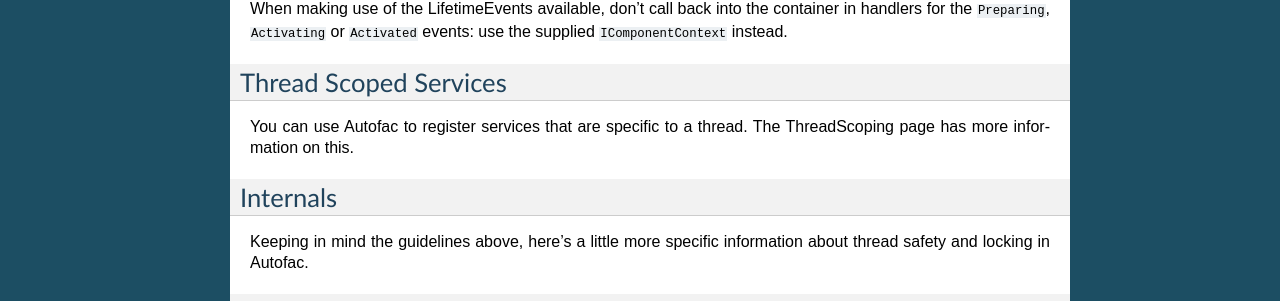
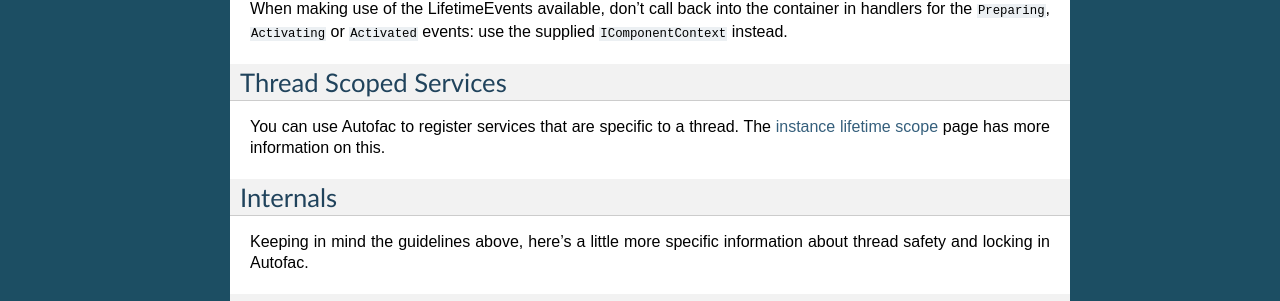
Before and after one commit to autofac/Documentation, a Sphinx documentation site: the page built from docs/advanced/concurrency.rst, in a window 1280 px wide. Shown: the part 1056-1357 px from the top of the page. Built offline with Sphinx 7.4.7, drawn with Linux system fonts in a browser that asks for light colours.

Commit message:
Fixed link for thread scoped services.

```diff
--- a/docs/advanced/concurrency.rst
+++ b/docs/advanced/concurrency.rst
@@ -51,7 +51,7 @@
 Thread Scoped Services
 ----------------------
 
-You can use Autofac to register services that are specific to a thread. The ThreadScoping page has more information on this.
+You can use Autofac to register services that are specific to a thread. The :doc:`instance lifetime scope <../lifetime/instance-scope>` page has more information on this.
 
 Internals
 ---------
```
